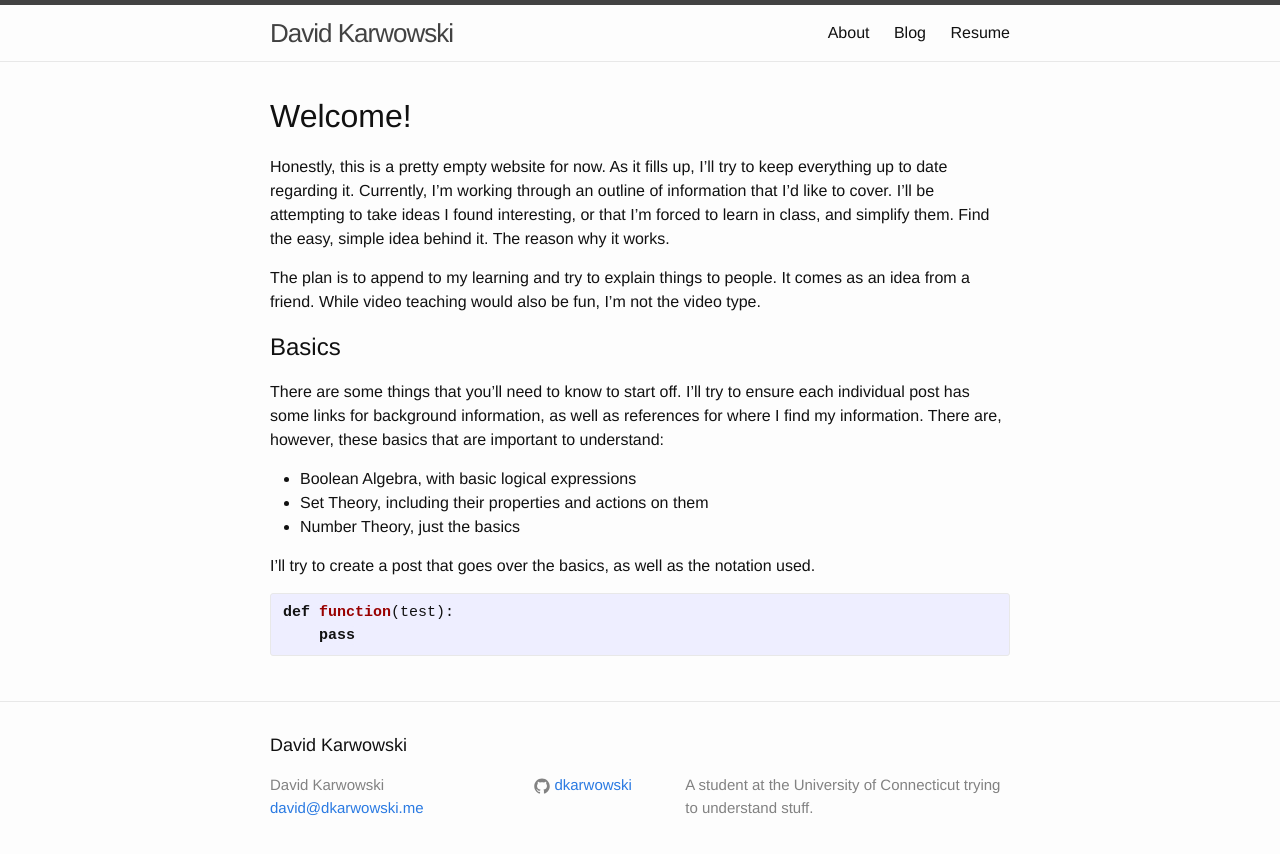
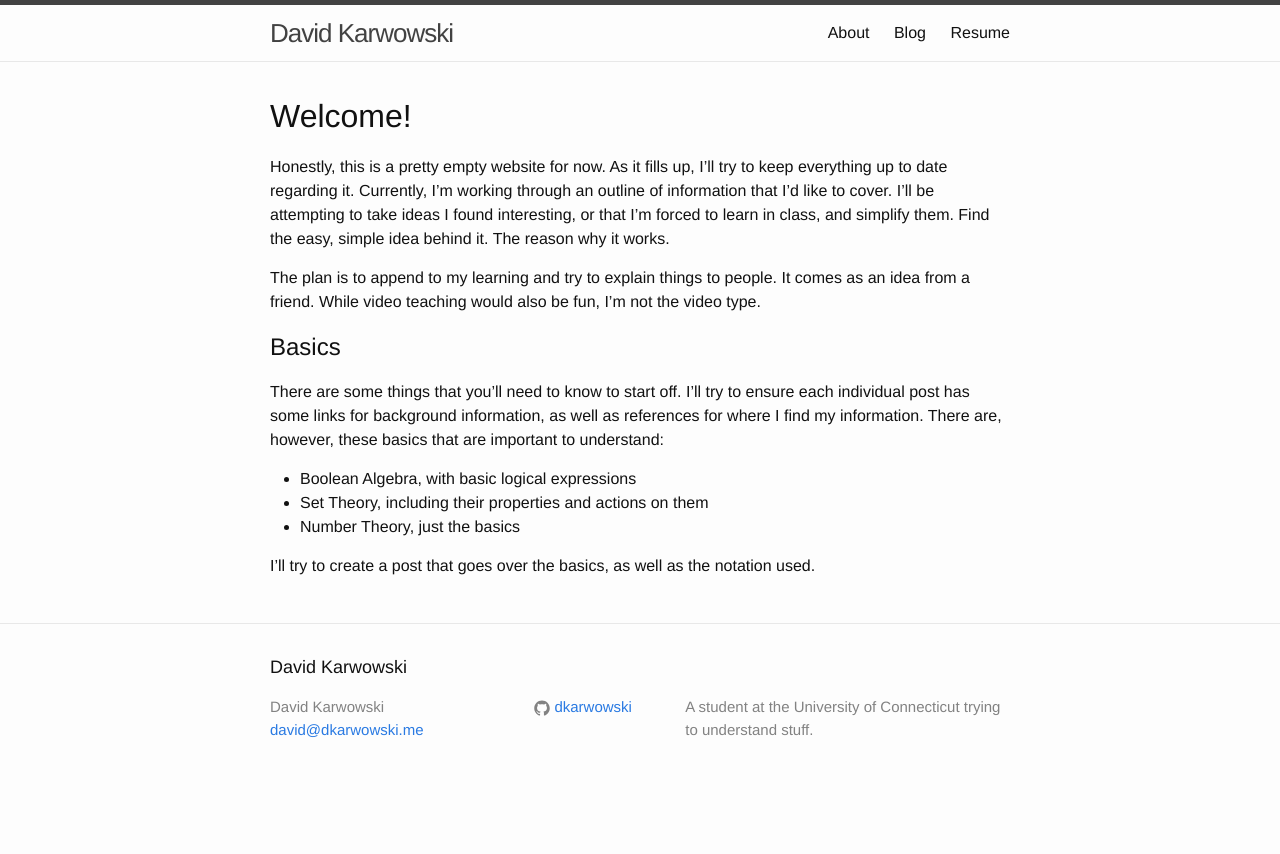
Before and after one commit to dkarwowski/dkarwowski.github.io, a Jekyll site: the page built from index.md, in a window 1280 px wide. Shown: the top 854 px of the page. Built offline with Jekyll 4.4.1, drawn with Linux system fonts in a browser that asks for light colours.

Commit message:
removed useless code

```diff
--- a/index.md
+++ b/index.md
@@ -28,9 +28,4 @@ that are important to understand:
 I'll try to create a post that goes over the basics, as well as the notation
 used.
 
-{% highlight python %}
-def function(test):
-    pass
-{% endhighlight %}
-
 [about]: {{ "/about/" | prepend: site.baseurl }}
```
